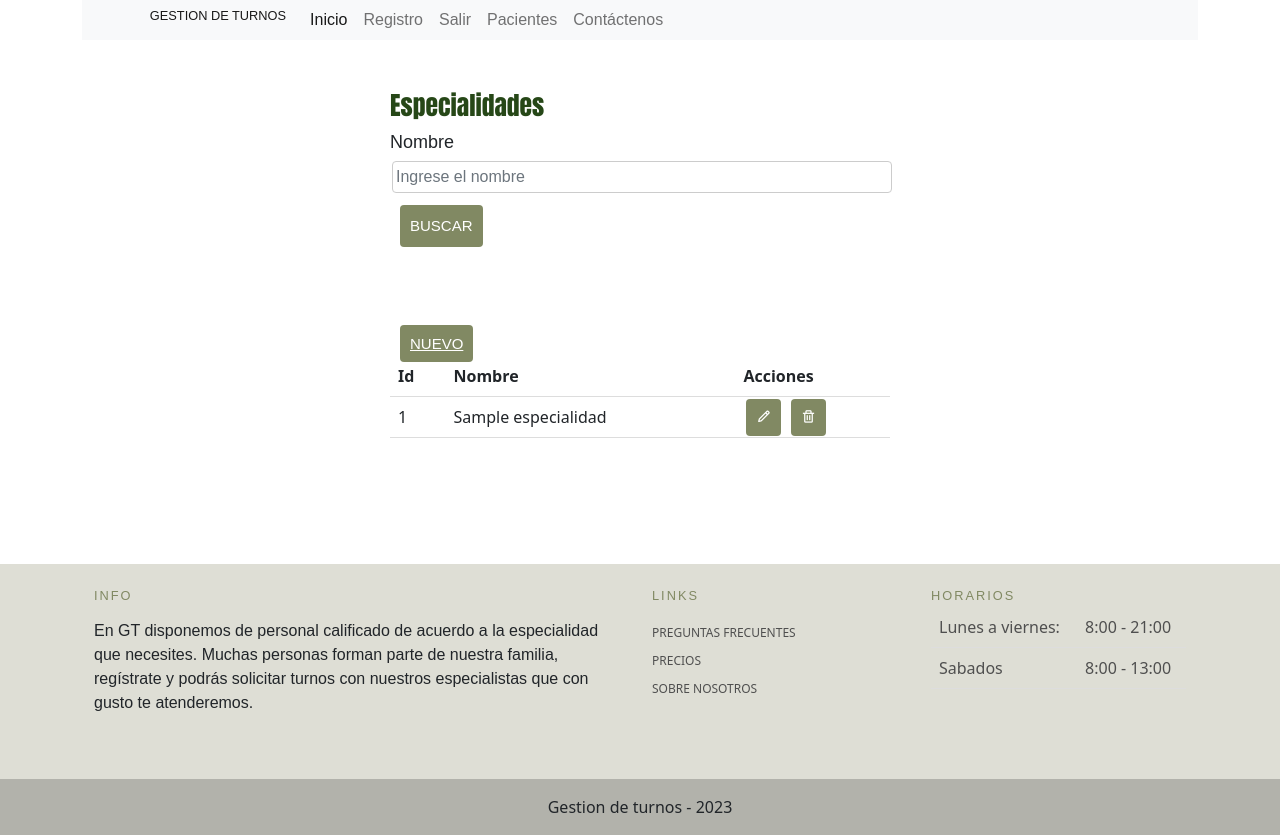
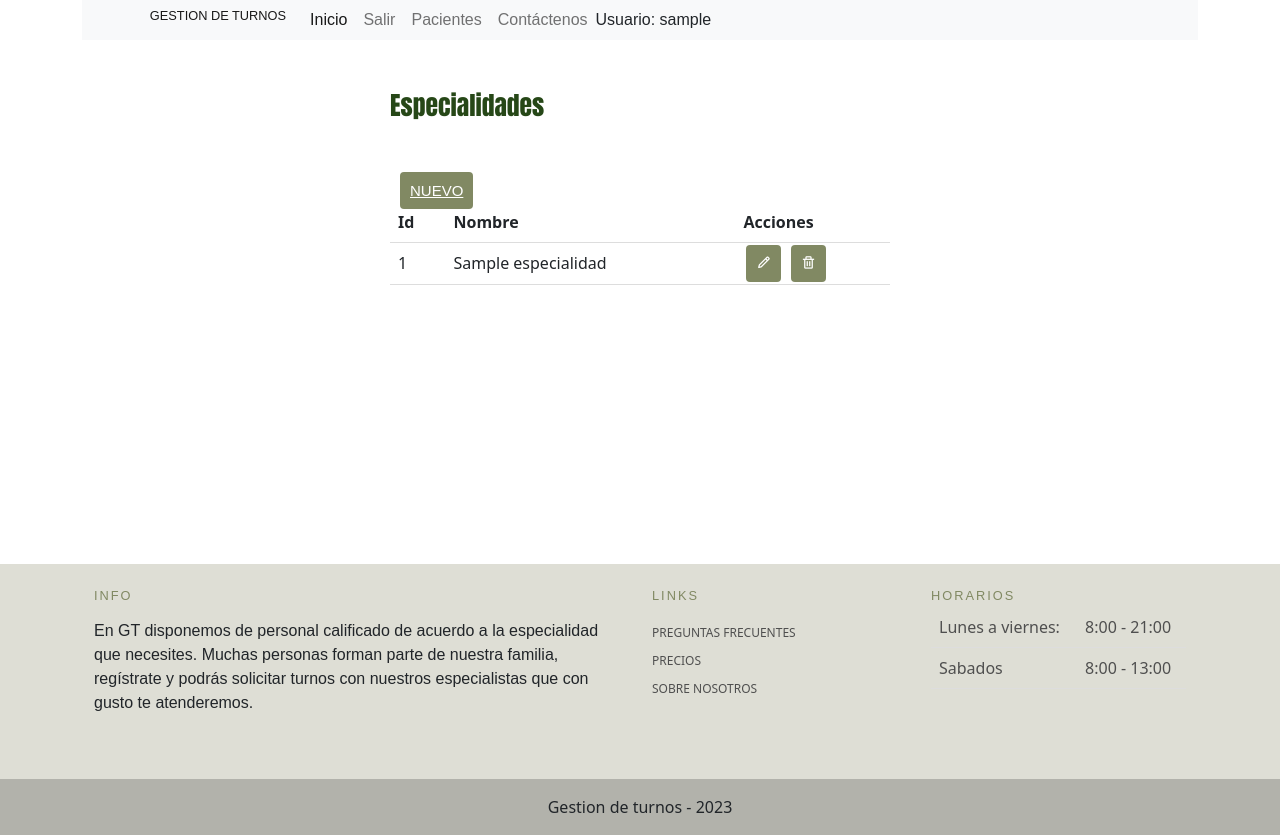
Before and after one commit to ezequielortiz8/dev-gestor-turnos, a Django app: page /abm/ in a window 1280 px wide. Run offline with Django 4.2, Linux system fonts and the light colour scheme; a user stored in the database is signed in; tables that the repository leaves empty hold one stand-in row (values such as "Sample post"); some libraries are stand-ins or nearby versions; some web fonts are replaced.

Commit message:
estilos, alta usuario, alta de turnos unificados

```diff
--- a/proyectos/URL_DISTPACHER/turnos/templates/base.html
+++ b/proyectos/URL_DISTPACHER/turnos/templates/base.html
@@ -29,13 +29,15 @@
                     <a class="nav-link active" aria-current="page" href="{% url 'inicio' %}">Inicio</a>
                   </li>
                   <li class="nav-item">
-                    <a class="nav-link" href="{% url 'registration_form'%}">Registro</a>
-                  </li>
-                  <li class="nav-item">
                     {% if request.user.is_authenticated %}
                       <a class="nav-link" href={% url 'exit' %}>Salir</a>
                     {% else %}
+                    <li class="nav-item">
                       <a class="nav-link" href={% url 'login' %}>Ingresar</a>
+                    </li>
+                    <li class="nav-item">
+                      <a class="nav-link" href="{% url 'registration_form'%}">Registro</a>
+                    </li>
                     {% endif %}
                   </li>
                   <li class="nav-item">
@@ -44,6 +46,12 @@
                   <li class="nav-item">
                     <a class="nav-link" href="{% url 'contacto' %}">Contáctenos</a>
                   </li>
+                    {% if request.user.is_authenticated %}
+                    <li class="nav-item">
+                      <a>Usuario:  {{ request.user.username }}</a>
+                    </li>
+                    {% endif %}
+
                 </ul>
               </div>
             </div>
--- a/proyectos/URL_DISTPACHER/turnos/templates/especialidad/index.html
+++ b/proyectos/URL_DISTPACHER/turnos/templates/especialidad/index.html
@@ -8,26 +8,7 @@
     <div class="card-header">
         <h2>Especialidades</h2>
     </div>
-    <div>
-        <form class='form' action="">
-            <div class="form-group">
-                <div>
-                    <div class="md-form mb-0">
-                        <label for="name" class="">Nombre</label>
 
-                        <input type="text"
-                              id="nombre"
-                              name="nombre"
-                              placeholder="Ingrese el nombre"
-                              class="form-control">
-                    </div>
-                </div>
-                <div>
-                    <button class="button">Buscar</button>
-                </div>
-            </div>
-        </form>
-    </div>
 </div>
 <br>
 <div class="form">
--- a/proyectos/URL_DISTPACHER/turnos/templates/index.html
+++ b/proyectos/URL_DISTPACHER/turnos/templates/index.html
@@ -5,7 +5,7 @@
   <div class="title"><h1>Gestor de turnos</h1></div>
     <ul class="img-inicio">
       <li><a href="{% url 'abm' %}"><h4><i class='bx bx-health'></i> Ver Especialidades</h4></a></li>
-      <li><a href="{% url 'especialidad' %}"><h4><i class='bx bxs-calendar-check'></i> Obtener Turno</h4></a></li>
+      <li><a href="{% url 'turnos_index_view' %}"><h4><i class='bx bxs-calendar-check'></i> Obtener Turno</h4></a></li>
       <li><a href="{% url 'medicos_index_view' %}"><h4><i class='bx bxs-briefcase'></i> Staff Médico</h4></a></li>
     </ul>
 </div>
--- a/proyectos/URL_DISTPACHER/turnos/templates/turno/eliminar.html
+++ b/proyectos/URL_DISTPACHER/turnos/templates/turno/eliminar.html
@@ -6,7 +6,7 @@
         <form method="post">{% csrf_token %}
             <p>Esta seguro que quiere eliminar el turno"{{ turno.fecha }}, {{ turno.especialidad }}, {{ turno.paciente }}"?</p>
             <input type="submit" value="Confirmar" class="btn btn-danger">
-            <button class="btn btn-secondary" onclick="javascript:window.history.go(-1);">Cancelar</button>
+            <a href="{% url 'tasks'%}" class="btn btn-outline">Cancel</a>
         </form>
 
     </div>
```
